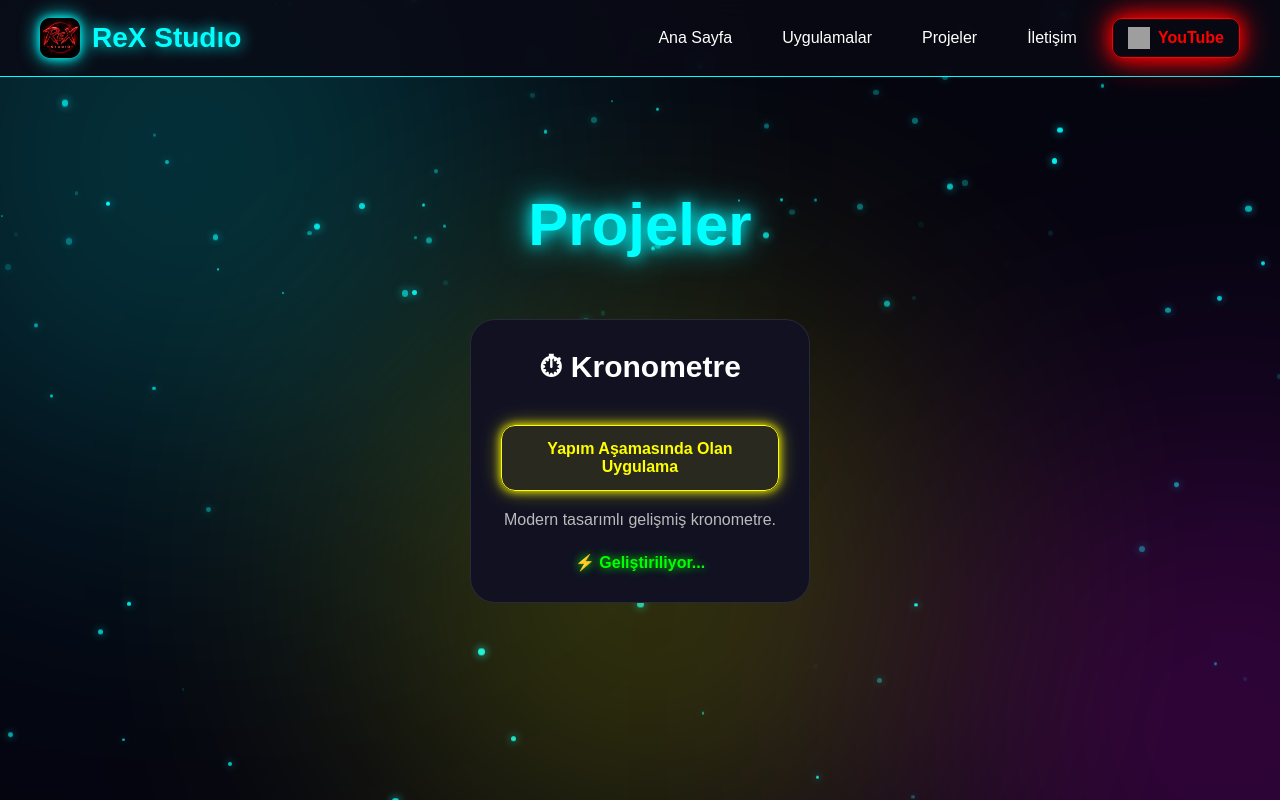
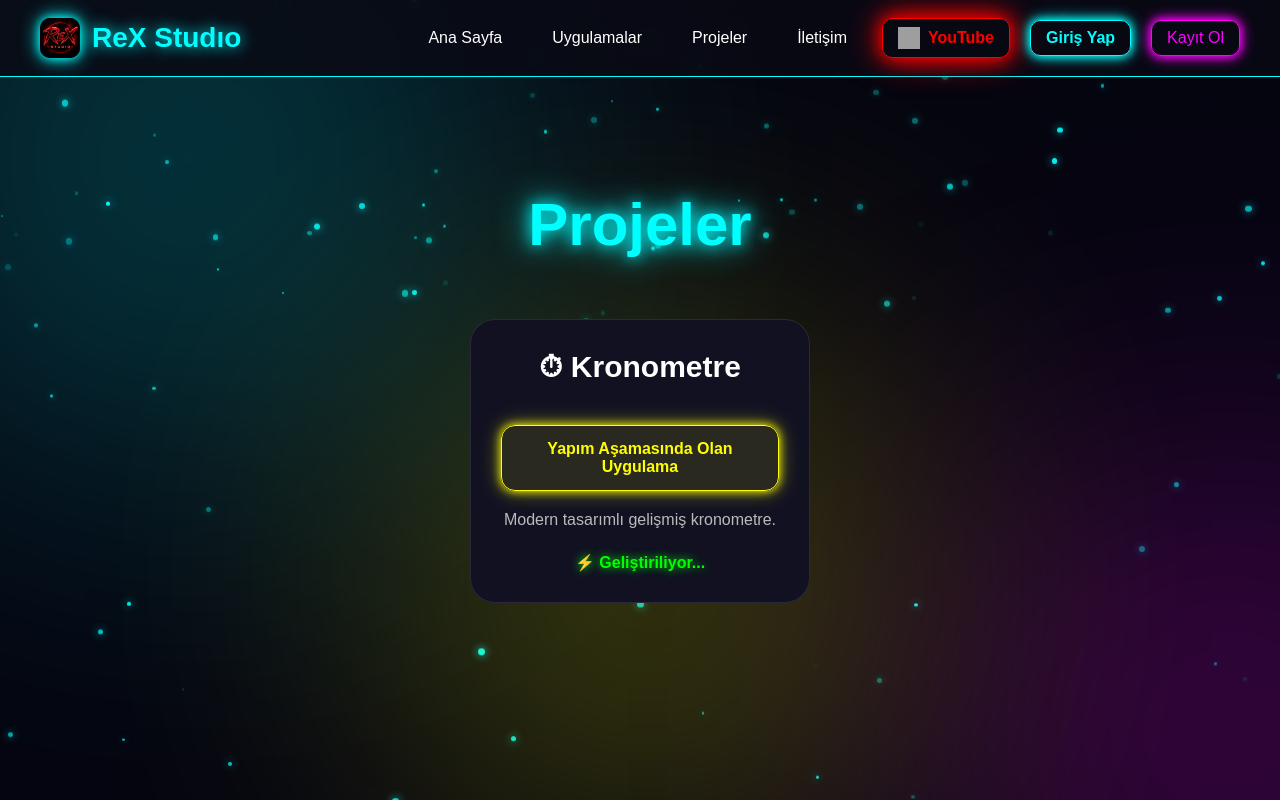
Before and after one commit to UzmanReX/ReXStudio, a Flask app: page /projeler in a window 1280 px wide. Run offline with Flask 3, Linux system fonts and the light colour scheme; grey boxes are pictures that could not be loaded.

Commit message:
Update projeler.html

```diff
--- a/templates/projeler.html
+++ b/templates/projeler.html
@@ -6,14 +6,12 @@
 <meta charset="UTF-8">
 <meta name="viewport" content="width=device-width, initial-scale=1.0">
 
-<title>Projeler - ReX Studıo</title>
+<title>ReXStudio - Projeler</title>
 
-<title>ReXStudio - Projeler</title>
 <link rel="icon" type="image/png" href="/static/rexlogo.png">
 
 <style>
 
-/* RESET */
 *{
     margin:0;
     padding:0;
@@ -24,27 +22,18 @@ body{
     font-family:Arial;
     background:#050510;
     color:white;
-
     overflow-x:hidden;
-
     padding-top:90px;
 }
 
-/* 🌌 NEON BACKGROUND */
 .bg{
     position:fixed;
-
     width:500px;
     height:500px;
-
     border-radius:50%;
-
     filter:blur(140px);
-
     opacity:0.25;
-
     z-index:-2;
-
     animation:move 12s infinite alternate ease-in-out;
 }
 
@@ -58,7 +47,6 @@ body{
     background:#ff00ff;
     bottom:-150px;
     right:-150px;
-
     animation-delay:2s;
 }
 
@@ -66,7 +54,6 @@ body{
     background:yellow;
     top:40%;
     left:30%;
-
     animation-delay:4s;
 }
 
@@ -82,35 +69,24 @@ body{
 
 }
 
-/* 🌠 PARÇACIKLAR */
 .particles{
     position:fixed;
-
     top:0;
     left:0;
-
     width:100%;
     height:100%;
-
     overflow:hidden;
-
     z-index:-3;
 }
 
 .particle{
     position:absolute;
-
     width:4px;
     height:4px;
-
     background:cyan;
-
     border-radius:50%;
-
     opacity:0.7;
-
     box-shadow:0 0 10px cyan;
-
     animation:floatParticle linear infinite;
 }
 
@@ -126,49 +102,34 @@ body{
 
 }
 
-/* NAVBAR */
 .navbar{
     position:fixed;
     top:0;
     left:0;
-
     width:100%;
-
     display:flex;
     justify-content:space-between;
     align-items:center;
-
     padding:18px 40px;
-
     background:rgba(10,10,20,0.85);
-
     backdrop-filter:blur(12px);
-
     border-bottom:1px solid cyan;
-
     z-index:1000;
 }
 
-/* LOGO */
 .logo{
-
     display:flex;
     align-items:center;
     gap:12px;
-
     font-size:28px;
     font-weight:bold;
-
     color:cyan;
-
     text-shadow:0 0 15px cyan;
 }
 
 .logo img{
-
     width:40px;
     height:40px;
-
     border-radius:10px;
 
     box-shadow:
@@ -176,7 +137,6 @@ body{
     0 0 20px cyan;
 }
 
-/* MENU */
 .menu{
     display:flex;
     align-items:center;
@@ -185,34 +145,24 @@ body{
 
 .menu a{
     color:white;
-
     text-decoration:none;
-
     padding:8px 15px;
-
     border-radius:10px;
-
     transition:0.3s;
 }
 
 .menu a:hover{
     color:cyan;
-
     background:rgba(0,255,255,0.1);
-
     box-shadow:0 0 15px cyan;
 }
 
-/* 🔴 YOUTUBE */
 .yt-btn{
     display:flex;
     align-items:center;
     gap:8px;
-
     color:red !important;
-
     font-weight:bold;
-
     border:1px solid red;
 
     box-shadow:
@@ -228,9 +178,7 @@ body{
 }
 
 .yt-btn:hover{
-
     transform:scale(1.08);
-
     background:rgba(255,0,0,0.1);
 
     box-shadow:
@@ -254,24 +202,71 @@ body{
 
 }
 
-/* İÇERİK */
+.account-btn{
+    color:cyan !important;
+    font-weight:bold;
+    border:1px solid cyan;
+
+    box-shadow:
+    0 0 8px cyan,
+    0 0 15px cyan;
+}
+
+.account-btn:hover{
+    color:white !important;
+    background:rgba(0,255,255,0.1);
+
+    box-shadow:
+    0 0 15px cyan,
+    0 0 30px cyan;
+}
+
+.register-btn{
+    color:#ff00ff !important;
+    border:1px solid #ff00ff;
+
+    box-shadow:
+    0 0 8px #ff00ff,
+    0 0 15px #ff00ff;
+}
+
+.register-btn:hover{
+    color:white !important;
+    background:rgba(255,0,255,0.1);
+
+    box-shadow:
+    0 0 15px #ff00ff,
+    0 0 30px #ff00ff;
+}
+
+.logout-btn{
+    color:red !important;
+    border:1px solid red;
+
+    box-shadow:
+    0 0 8px red,
+    0 0 15px red;
+}
+
+.logout-btn:hover{
+    color:white !important;
+    background:rgba(255,0,0,0.1);
+
+    box-shadow:
+    0 0 15px red,
+    0 0 30px red;
+}
+
 .container{
-
     width:100%;
     max-width:1200px;
-
     margin:auto;
-
     padding:100px 20px;
-
     text-align:center;
 }
 
-/* BAŞLIK */
 .container h1{
-
     font-size:60px;
-
     color:cyan;
 
     text-shadow:
@@ -279,39 +274,25 @@ body{
     0 0 35px cyan;
 }
 
-/* PROJE KARTLARI */
 .projects{
-
     display:flex;
-
     justify-content:center;
-
     gap:40px;
-
     flex-wrap:wrap;
-
     margin-top:60px;
 }
 
 .project-card{
-
     width:340px;
-
     background:#111122;
-
     border-radius:25px;
-
     padding:30px;
-
     border:1px solid rgba(255,255,255,0.1);
-
     transition:0.4s;
 }
 
 .project-card:hover{
-
     transform:translateY(-10px) scale(1.03);
-
     border:1px solid yellow;
 
     box-shadow:
@@ -319,27 +300,16 @@ body{
     0 0 40px yellow;
 }
 
-/* SARI BUTON */
 .dev-btn{
-
     display:inline-block;
-
     margin-top:20px;
-
     padding:14px 25px;
-
     background:rgba(255,255,0,0.1);
-
     color:yellow;
-
     border:1px solid yellow;
-
     border-radius:14px;
-
     font-weight:bold;
-
     text-decoration:none;
-
     transition:0.3s;
 
     box-shadow:
@@ -348,11 +318,8 @@ body{
 }
 
 .dev-btn:hover{
-
     transform:scale(1.08);
-
     background:yellow;
-
     color:black;
 
     box-shadow:
@@ -361,29 +328,20 @@ body{
 }
 
 .project-card h2{
-
     margin-bottom:20px;
-
     color:white;
-
     font-size:30px;
 }
 
 .project-card p{
-
     color:#bbb;
-
     line-height:1.7;
-
     margin-top:15px;
 }
 
 .status{
-
     margin-top:20px;
-
     color:lime;
-
     font-weight:bold;
 
     text-shadow:
@@ -396,15 +354,12 @@ body{
 
 <body>
 
-<!-- 🌌 BACKGROUND -->
 <div class="bg bg1"></div>
 <div class="bg bg2"></div>
 <div class="bg bg3"></div>
 
-<!-- 🌠 PARTICLES -->
 <div class="particles" id="particles"></div>
 
-<!-- NAVBAR -->
 <nav class="navbar">
 
 <div class="logo">
@@ -435,18 +390,38 @@ YouTube
 
 </a>
 
+{% if session.get("logged_in") %}
+
+<a class="account-btn" href="/hesap">
+👤 {{ session.get("username") }}
+</a>
+
+<a class="logout-btn" href="/cikis">
+Çıkış
+</a>
+
+{% else %}
+
+<a class="account-btn" href="/giris">
+Giriş Yap
+</a>
+
+<a class="register-btn" href="/kayit">
+Kayıt Ol
+</a>
+
+{% endif %}
+
 </div>
 
 </nav>
 
-<!-- İÇERİK -->
 <div class="container">
 
 <h1>Projeler</h1>
 
 <div class="projects">
 
-<!-- PROJE -->
 <div class="project-card">
 
 <h2>⏱ Kronometre</h2>
@@ -469,7 +444,6 @@ Modern tasarımlı gelişmiş kronometre.
 
 </div>
 
-<!-- JS -->
 <script>
 
 const particles = document.getElementById("particles");
```
